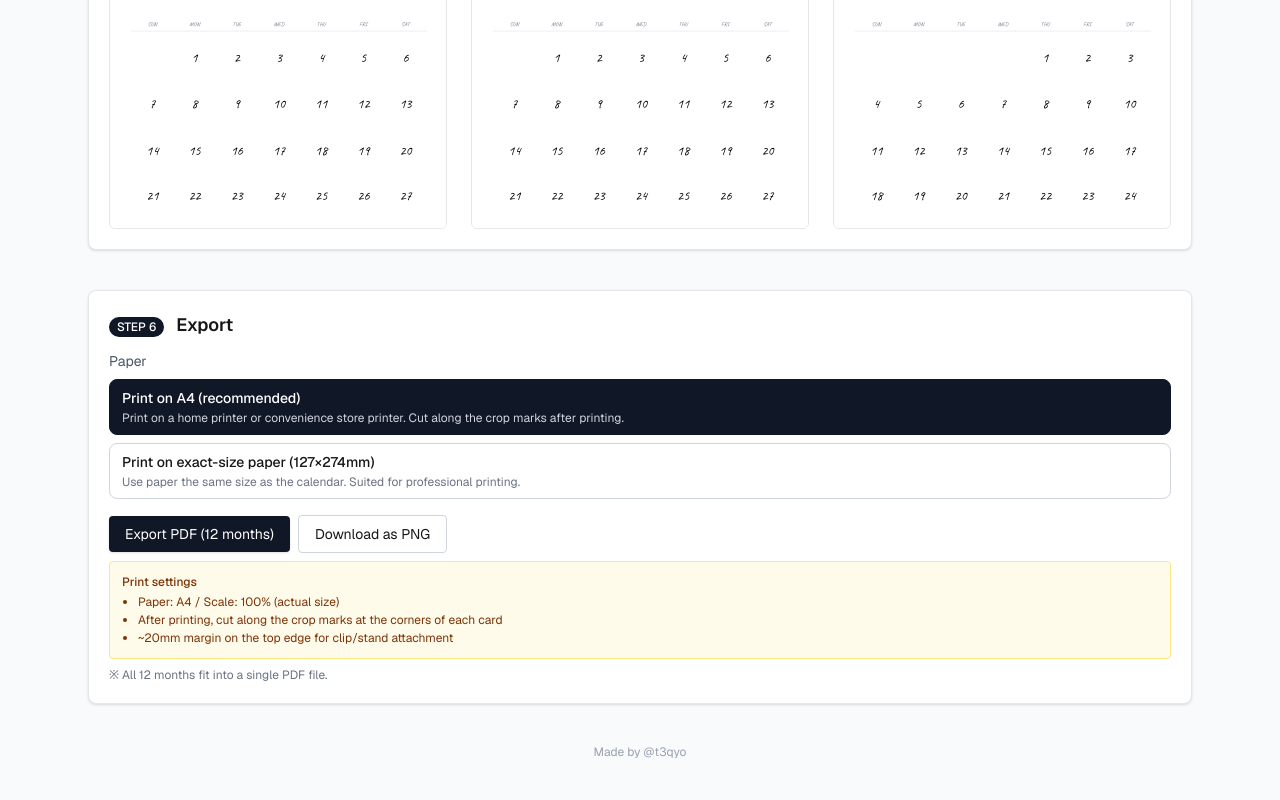
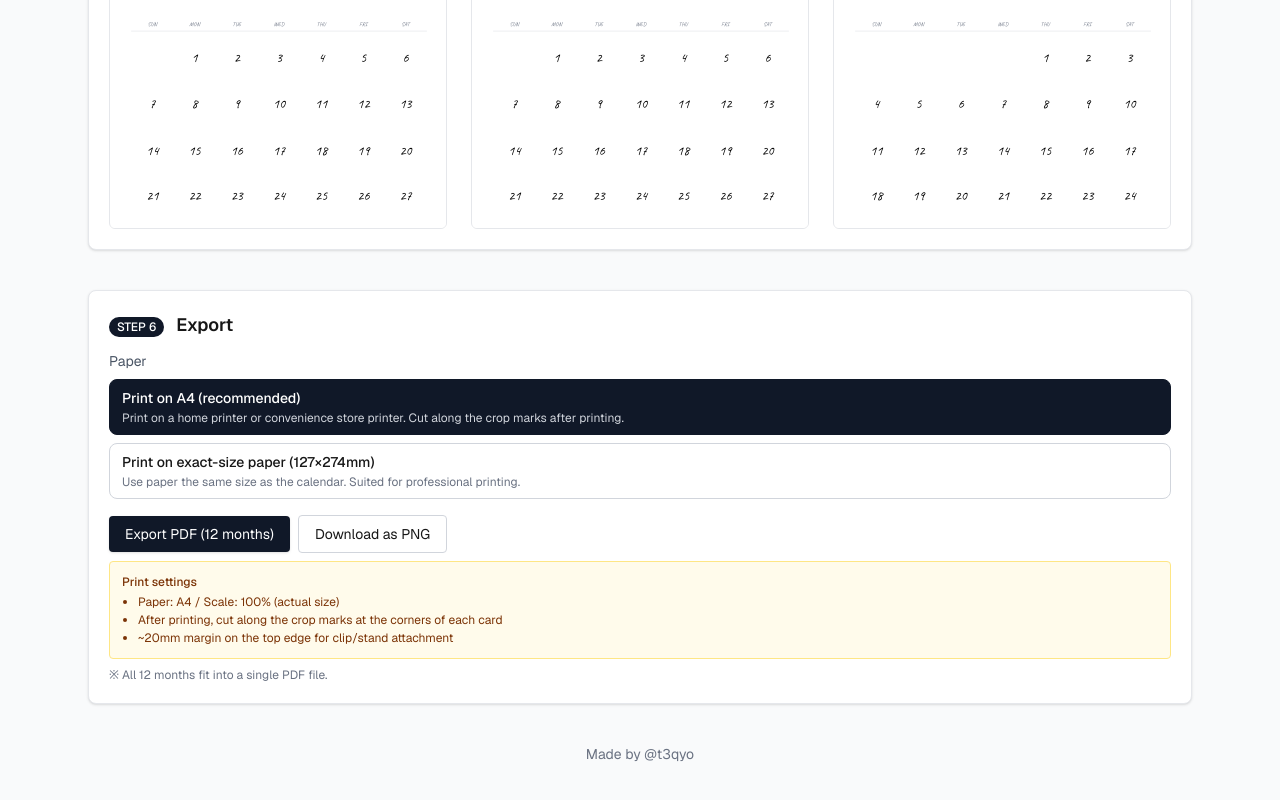
Before and after one commit to t3qyo/kids-calendar, a Next.js app: page / in a window 1280 px wide. Shown: the part 4314-5114 px from the top of the page. Built offline with nearby package versions, Linux system fonts and the light colour scheme; a web font is replaced by a local one.

Commit message:
fix: フッターのテキストサイズを拡大 (#41)

```diff
--- a/src/components/HomeContent.tsx
+++ b/src/components/HomeContent.tsx
@@ -78,7 +78,7 @@
 
       <ExportRenderArea />
 
-      <footer className="pb-4 text-center text-xs text-gray-400">
+      <footer className="pb-4 text-center text-sm text-gray-500">
         {t.footer.madeBy}{' '}
         <a
           href="https://x.com/t3qyo"
```
